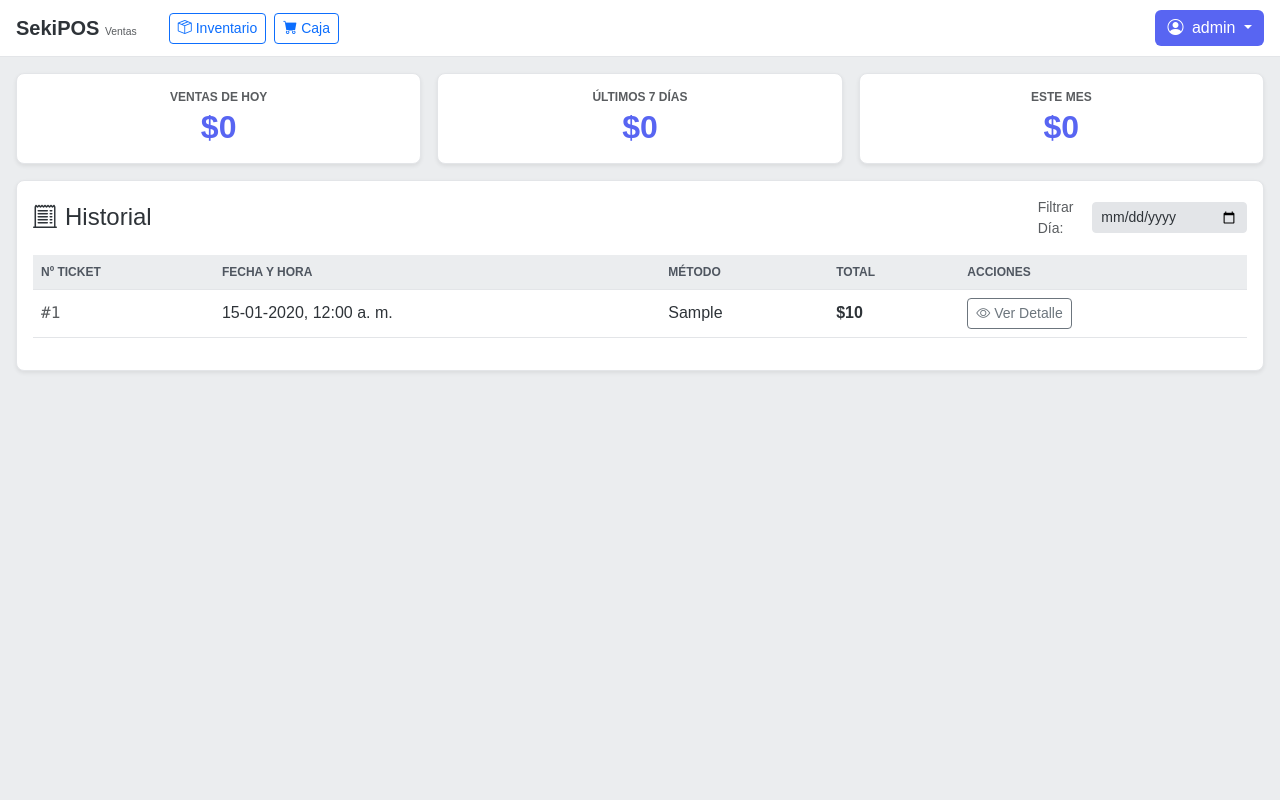
After one commit to SekiDesu0/SekiPos, a Flask app: page /sales in a window 1280 px wide. The commit adds this page. Run offline with Flask 3, Linux system fonts and the light colour scheme; a user stored in the database is signed in; tables that the repository leaves empty hold one stand-in row (values such as "Sample post").

Commit message:
Implemented sales dashboard

```diff
--- a/app.py
+++ b/app.py
@@ -46,6 +46,23 @@ def init_db():
                          image_url TEXT,
                          stock REAL DEFAULT 0,
                          unit_type TEXT DEFAULT 'unit')''')
+
+        # Add these two tables for sales history
+        conn.execute('''CREATE TABLE IF NOT EXISTS sales
+                        (id INTEGER PRIMARY KEY AUTOINCREMENT,
+                         date TEXT DEFAULT CURRENT_TIMESTAMP,
+                         total REAL,
+                         payment_method TEXT)''')
+
+        conn.execute('''CREATE TABLE IF NOT EXISTS sale_items
+                        (id INTEGER PRIMARY KEY AUTOINCREMENT,
+                         sale_id INTEGER,
+                         barcode TEXT,
+                         name TEXT,
+                         price REAL,
+                         quantity REAL,
+                         subtotal REAL,
+                         FOREIGN KEY(sale_id) REFERENCES sales(id))''')
 
         # Default user logic remains same...
         user = conn.execute('SELECT * FROM users WHERE username = ?', ('admin',)).fetchone()
@@ -326,6 +343,80 @@ def update_scale_weight():
 
     return jsonify({"status": "received"}), 200
 
+
+@app.route('/api/checkout', methods=['POST'])
+@login_required
+def process_checkout():
+    data = request.get_json()
+    cart = data.get('cart', [])
+    payment_method = data.get('payment_method', 'efectivo')
+
+    if not cart:
+        return jsonify({"error": "Cart is empty"}), 400
+
+    # Recalculate total on the server because trusting the frontend is a security risk
+    total = sum(item.get('subtotal', 0) for item in cart)
+
+    try:
+        with sqlite3.connect(DB_FILE) as conn:
+            cur = conn.cursor()
+
+            # 1. Create the main sale record
+            cur.execute('INSERT INTO sales (total, payment_method) VALUES (?, ?)', (total, payment_method))
+            sale_id = cur.lastrowid
+
+            # 2. Record each item and deduct stock
+            for item in cart:
+                cur.execute('''INSERT INTO sale_items (sale_id, barcode, name, price, quantity, subtotal)
+                               VALUES (?, ?, ?, ?, ?, ?)''',
+                            (sale_id, item['barcode'], item['name'], item['price'], item['qty'], item['subtotal']))
+
+                # Deduct from inventory
+                cur.execute('UPDATE products SET stock = stock - ? WHERE barcode = ?', (item['qty'], item['barcode']))
+
+            conn.commit()
+
+        return jsonify({"status": "success", "sale_id": sale_id}), 200
+
+    except Exception as e:
+        print(f"Checkout Error: {e}")
+        return jsonify({"error": str(e)}), 500
+
+@app.route('/sales')
+@login_required
+def sales():
+    selected_date = request.args.get('date')
+    with sqlite3.connect(DB_FILE) as conn:
+        cur = conn.cursor()
+
+        # Determine the target date for the "Daily" stat
+        target_date = selected_date if selected_date else cur.execute("SELECT date('now', 'localtime')").fetchone()[0]
+
+        stats = {
+            "daily": cur.execute("SELECT SUM(total) FROM sales WHERE date(date, 'localtime') = ?", (target_date,)).fetchone()[0] or 0,
+            "week": cur.execute("SELECT SUM(total) FROM sales WHERE date(date, 'localtime') >= date('now', 'localtime', '-7 days')").fetchone()[0] or 0,
+            "month": cur.execute("SELECT SUM(total) FROM sales WHERE strftime('%Y-%m', date, 'localtime') = strftime('%Y-%m', 'now', 'localtime')").fetchone()[0] or 0
+        }
+
+        if selected_date:
+            sales_data = cur.execute('''SELECT id, date, total, payment_method FROM sales
+                                        WHERE date(date, 'localtime') = ?
+                                        ORDER BY date DESC''', (selected_date,)).fetchall()
+        else:
+            sales_data = cur.execute('SELECT id, date, total, payment_method FROM sales ORDER BY date DESC LIMIT 100').fetchall()
+
+    return render_template('sales.html', user=current_user, sales=sales_data, stats=stats, selected_date=selected_date)
+
+@app.route('/api/sale/<int:sale_id>')
+@login_required
+def get_sale_details(sale_id):
+    with sqlite3.connect(DB_FILE) as conn:
+        items = conn.execute('SELECT barcode, name, price, quantity, subtotal FROM sale_items WHERE sale_id = ?', (sale_id,)).fetchall()
+
+    # Format it as a neat list of dictionaries for JavaScript to digest
+    item_list = [{"barcode": i[0], "name": i[1], "price": i[2], "qty": i[3], "subtotal": i[4]} for i in items]
+    return jsonify(item_list), 200
+
 # @app.route('/process_payment', methods=['POST'])
 # @login_required
 # def process_payment():
--- /dev/null
+++ b/templates/sales.html
@@ -0,0 +1,271 @@
+
+<!DOCTYPE html>
+<html lang="es" data-theme="light">
+<head>
+    <meta charset="UTF-8">
+    <meta name="viewport" content="width=device-width, initial-scale=1.0">
+    <title>SekiPOS - Ventas</title>
+    <link rel="shortcut icon" href="./static/favicon.png" type="image/x-icon">
+    <link href="https://cdn.jsdelivr.net/npm/bootstrap@5.3.3/dist/css/bootstrap.min.css" rel="stylesheet">
+    <link href="https://cdn.jsdelivr.net/npm/bootstrap-icons@1.11.3/font/bootstrap-icons.min.css" rel="stylesheet">
+    <style>
+        /* Reusing your standard theme colors */
+        :root {
+            --bg: #ebedef; --card-bg: #ffffff; --text-main: #2e3338;
+            --text-muted: #4f5660; --border: #e3e5e8; --navbar-bg: #ffffff;
+            --accent: #5865f2; --accent-hover: #4752c4; --input-bg: #e3e5e8;
+        }
+        [data-theme="dark"] {
+            --bg: #36393f; --card-bg: #2f3136; --text-main: #dcddde;
+            --text-muted: #b9bbbe; --border: #202225; --navbar-bg: #202225;
+            --input-bg: #202225;
+        }
+        body { background: var(--bg); color: var(--text-main); font-family: "gg sans", sans-serif; min-height: 100vh; }
+        .navbar { background: var(--navbar-bg) !important; border-bottom: 1px solid var(--border); }
+        .navbar-brand, .nav-link, .dropdown-item { color: var(--text-main) !important; }
+        .dropdown-menu { background: var(--card-bg); border: 1px solid var(--border); }
+        .dropdown-item:hover { background: var(--input-bg); }
+        .discord-card, .modal-content { background: var(--card-bg) !important; border: 1px solid var(--border); border-radius: 8px; }
+
+        .navbar-brand {
+            color: var(--text-main) !important;
+            font-weight: 700;
+        }
+
+        /* --- Tables --- */
+        .table {
+            --bs-table-bg: transparent;
+            --bs-table-color: var(--text-main); /* This forces Bootstrap to obey */
+            --bs-table-border-color: var(--border);
+            --bs-table-hover-color: var(--text-main);
+            --bs-table-hover-bg: var(--input-bg);
+            color: var(--text-main) !important;
+        }
+        .table thead th {
+            background: var(--bg);
+            color: var(--text-muted);
+            font-size: 0.75rem;
+            text-transform: uppercase;
+            border-bottom: 1px solid var(--border);
+        }
+        .table td, .table th {
+            border-bottom: 1px solid var(--border);
+            vertical-align: middle;
+            color: var(--text-main);
+        }
+
+        /* --- Buttons --- */
+        .btn-accent { background: var(--accent); color: #fff; border: none; }
+        .btn-accent:hover { background: var(--accent-hover); color: #fff; }
+
+        /* --- Dark Mode Overrides --- */
+        [data-theme="dark"] .modal-content,
+        [data-theme="dark"] .modal-body { color: var(--text-main); }
+        [data-theme="dark"] .table { --bs-table-hover-bg: rgba(255, 255, 255, 0.05); }
+        [data-theme="dark"] .table thead th { background: #292b2f; color: var(--text-muted); }
+        [data-theme="dark"] .btn-close { filter: invert(1) grayscale(100%) brightness(200%); }
+        [data-theme="dark"] .text-muted { color: var(--text-muted) !important; }
+    </style>
+</head>
+<body>
+    <nav class="navbar navbar-expand-md sticky-top px-3 mb-3">
+        <span class="navbar-brand">SekiPOS <small class="text-muted fw-normal" style="font-size:0.65rem;">Ventas</small></span>
+        <div class="ms-3 gap-2 d-flex">
+            <a href="/" class="btn btn-outline-primary btn-sm"><i class="bi bi-box-seam me-1"></i>Inventario</a>
+            <a href="/checkout" class="btn btn-outline-primary btn-sm"><i class="bi bi-cart-fill me-1"></i>Caja</a>
+        </div>
+        <div class="ms-auto">
+            <div class="dropdown">
+                <button class="btn btn-accent dropdown-toggle" type="button" data-bs-toggle="dropdown">
+                    <i class="bi bi-person-circle me-1"></i> <span class="d-none d-sm-inline">{{ user.username }}</span>
+                </button>
+                <ul class="dropdown-menu dropdown-menu-end shadow">
+                    <li><button class="dropdown-item" onclick="toggleTheme()"><i class="bi bi-moon-stars me-2" id="theme-icon"></i><span id="theme-label">Modo Oscuro</span></button></li>
+                    <li><hr class="dropdown-divider" style="border-color: var(--border);"></li>
+                    <li><a class="dropdown-item text-danger" href="/logout"><i class="bi bi-box-arrow-right me-2"></i>Salir</a></li>
+                </ul>
+            </div>
+        </div>
+    </nav>
+
+    <div class="container-fluid px-3">
+
+        <div class="row g-3 mb-3">
+            <div class="col-12 col-md-4">
+                <div class="discord-card p-3 shadow-sm text-center">
+                    <h6 class="text-muted text-uppercase mb-1" style="font-size: 0.75rem; font-weight: 700;">
+                        {% if selected_date %}Día Seleccionado{% else %}Ventas de Hoy{% endif %}
+                    </h6>
+                    <h2 class="price-cell mb-0" style="color: var(--accent); font-weight: 800;" data-value="{{ stats.daily }}"></h2>
+                </div>
+            </div>
+            <div class="col-12 col-md-4">
+                <div class="discord-card p-3 shadow-sm text-center">
+                    <h6 class="text-muted text-uppercase mb-1" style="font-size: 0.75rem; font-weight: 700;">Últimos 7 Días</h6>
+                    <h2 class="price-cell mb-0" style="color: var(--accent); font-weight: 800;" data-value="{{ stats.week }}"></h2>
+                </div>
+            </div>
+            <div class="col-12 col-md-4">
+                <div class="discord-card p-3 shadow-sm text-center">
+                    <h6 class="text-muted text-uppercase mb-1" style="font-size: 0.75rem; font-weight: 700;">Este Mes</h6>
+                    <h2 class="price-cell mb-0" style="color: var(--accent); font-weight: 800;" data-value="{{ stats.month }}"></h2>
+                </div>
+            </div>
+        </div>
+
+        <div class="discord-card p-3 shadow-sm">
+            <div class="d-flex justify-content-between align-items-center mb-3">
+                <h4 class="mb-0"><i class="bi bi-receipt-cutoff me-2"></i>Historial</h4>
+                <div class="d-flex align-items-center gap-2">
+                    <label for="date-filter" class="form-label mb-0 text-muted small d-none d-sm-block">Filtrar Día:</label>
+                    <input type="date" id="date-filter" class="form-control form-control-sm"
+                           style="background: var(--input-bg); color: var(--text-main); border-color: var(--border);"
+                           value="{{ selected_date or '' }}" onchange="filterByDate(this.value)">
+                    {% if selected_date %}
+                    <a href="/sales" class="btn btn-sm btn-outline-secondary" title="Limpiar filtro"><i class="bi bi-x-lg"></i></a>
+                    {% endif %}
+                </div>
+            </div>
+            <div class="table-responsive">
+                <table class="table table-hover">
+                    <thead>
+                        <tr>
+                            <th>Nº Ticket</th>
+                            <th>Fecha y Hora</th>
+                            <th>Método</th>
+                            <th>Total</th>
+                            <th>Acciones</th>
+                        </tr>
+                    </thead>
+                    <tbody>
+                        {% for s in sales %}
+                        <tr>
+                            <td class="font-monospace text-muted">#{{ s[0] }}</td>
+                            <td class="utc-date">{{ s[1] }}</td>
+                            <td class="text-capitalize">{{ s[3] }}</td>
+                            <td class="price-cell fw-bold" data-value="{{ s[2] }}"></td>
+                            <td>
+                                <button class="btn btn-sm btn-outline-secondary" onclick="viewSale({{ s[0] }}, '{{ s[1] }}', {{ s[2] }})">
+                                    <i class="bi bi-eye"></i> Ver Detalle
+                                </button>
+                            </td>
+                        </tr>
+                        {% endfor %}
+                    </tbody>
+                </table>
+            </div>
+        </div>
+    </div>
+
+    <div class="modal fade" id="receiptModal" tabindex="-1">
+        <div class="modal-dialog modal-dialog-centered">
+            <div class="modal-content">
+                <div class="modal-header">
+                    <h5 class="modal-title">Detalle de Venta <span id="modal-ticket-id" class="text-muted small"></span></h5>
+                    <button type="button" class="btn-close" data-bs-dismiss="modal"></button>
+                </div>
+                <div class="modal-body">
+                    <p class="text-muted small mb-2" id="modal-date"></p>
+                    <table class="table table-sm">
+                        <thead>
+                            <tr>
+                                <th>Producto</th>
+                                <th>Cant</th>
+                                <th class="text-end">Subtotal</th>
+                            </tr>
+                        </thead>
+                        <tbody id="receipt-items">
+                            </tbody>
+                        <tfoot>
+                            <tr>
+                                <th colspan="2" class="text-end">TOTAL:</th>
+                                <th class="text-end fs-5" id="modal-total" style="color: var(--accent);"></th>
+                            </tr>
+                        </tfoot>
+                    </table>
+                </div>
+            </div>
+        </div>
+    </div>
+
+    <script src="https://cdn.jsdelivr.net/npm/bootstrap@5.3.3/dist/js/bootstrap.bundle.min.js"></script>
+    <script>
+        const clp = new Intl.NumberFormat('es-CL', { style: 'currency', currency: 'CLP', minimumFractionDigits: 0 });
+
+        // Format raw UTC dates from DB into friendly local time
+        document.querySelectorAll('.utc-date').forEach(el => {
+            const date = new Date(el.innerText + " UTC");
+            if (!isNaN(date)) {
+                el.innerText = date.toLocaleString('es-CL', {
+                    year: 'numeric', month: '2-digit', day: '2-digit',
+                    hour: '2-digit', minute:'2-digit'
+                });
+            }
+        });
+
+        // Format all prices
+        document.querySelectorAll('.price-cell').forEach(td => {
+            td.innerText = clp.format(td.getAttribute('data-value'));
+        });
+
+        async function viewSale(id, rawDate, total) {
+            document.getElementById('modal-ticket-id').innerText = `#${id}`;
+            document.getElementById('modal-total').innerText = clp.format(total);
+
+            const localDate = new Date(rawDate + " UTC").toLocaleString('es-CL');
+            document.getElementById('modal-date').innerText = localDate !== "Invalid Date" ? localDate : rawDate;
+
+            const tbody = document.getElementById('receipt-items');
+            tbody.innerHTML = '<tr><td colspan="3" class="text-center text-muted">Cargando...</td></tr>';
+
+            const modal = new bootstrap.Modal(document.getElementById('receiptModal'));
+            modal.show();
+
+            try {
+                const res = await fetch(`/api/sale/${id}`);
+                const items = await res.json();
+
+                tbody.innerHTML = items.map(item => `
+                    <tr>
+                        <td>
+                            ${item.name}<br>
+                            <small class="text-muted font-monospace" style="font-size: 0.7rem;">${item.barcode}</small>
+                        </td>
+                        <td>${item.qty}</td>
+                        <td class="text-end">${clp.format(item.subtotal)}</td>
+                    </tr>
+                `).join('');
+            } catch (err) {
+                tbody.innerHTML = '<tr><td colspan="3" class="text-center text-danger">Error cargando productos</td></tr>';
+            }
+        }
+
+        function filterByDate(dateVal) {
+            if (dateVal) {
+                window.location.href = `/sales?date=${dateVal}`;
+            } else {
+                window.location.href = `/sales`;
+            }
+        }
+
+        /* Theme Management */
+        function applyTheme(t) {
+            document.documentElement.setAttribute('data-theme', t);
+            const isDark = t === 'dark';
+            const icon = document.getElementById('theme-icon');
+            const label = document.getElementById('theme-label');
+            if (icon) icon.className = isDark ? 'bi bi-sun me-2' : 'bi bi-moon-stars me-2';
+            if (label) label.innerText = isDark ? 'Modo Claro' : 'Modo Oscuro';
+            localStorage.setItem('theme', t);
+        }
+
+        function toggleTheme() {
+            applyTheme(document.documentElement.getAttribute('data-theme') === 'dark' ? 'light' : 'dark');
+        }
+
+        (function initTheme() {
+            applyTheme(localStorage.getItem('theme') || 'light');
+        })();
+    </script>
+</body>
+</html>
```
Also changed, not shown: templates/checkout.html (+61 -24 lines), templates/index.html (+5 -2 lines), README.md.
